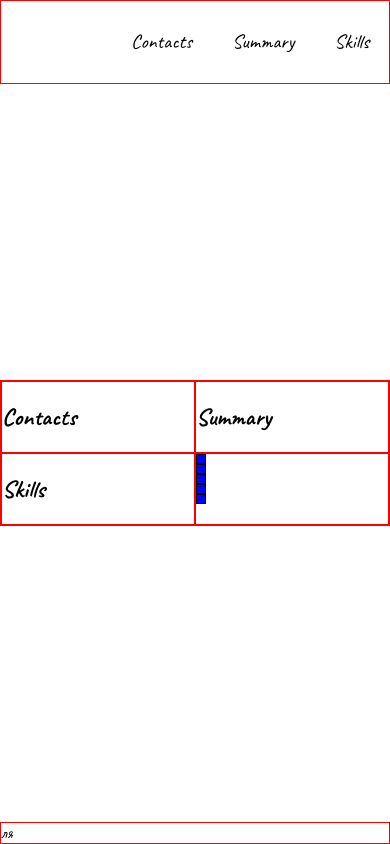
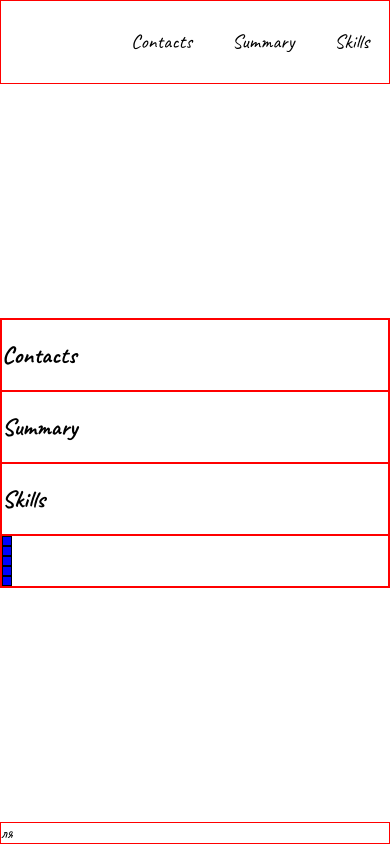
Before and after one commit to RafaelIzuru/test1, a plain HTML site: page index.html in a window 390 px wide. Drawn offline with Linux system fonts and the light colour scheme.

Commit message:
feat: update style

```diff
--- a/style.css
+++ b/style.css
@@ -92,3 +92,9 @@ body {
   -webkit-transform: rotate(180deg);
   transform: rotate(180deg);
 }
+
+@media (max-width: 768px) {
+  .section {
+    width: 100%;
+  }
+}
```
